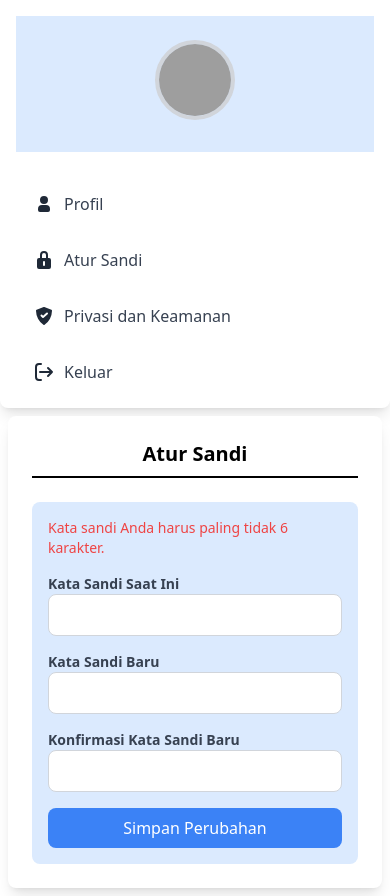
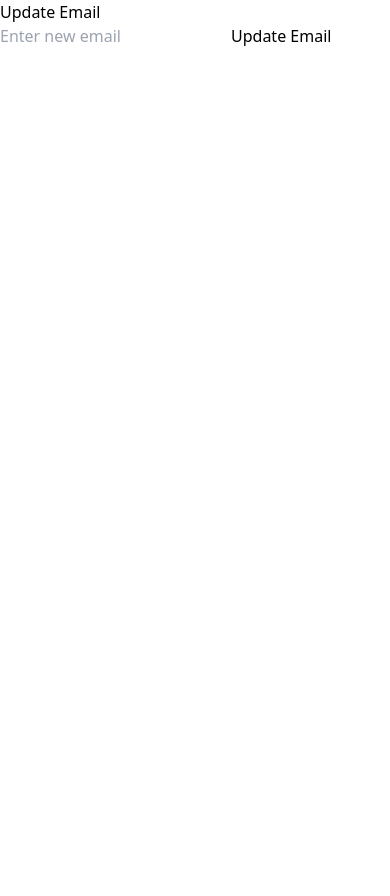
Before and after one commit to Atria23/lookasee, a React (Vite) app: page /coba in a window 390 px wide. After the commit the page ends 844 px from the top, so only its background shows below. Built offline with nearby package versions, Linux system fonts and the light colour scheme; grey boxes are pictures that could not be loaded.

Commit message:
repair profil & edit password

```diff
--- a/src/Components/common/NavUser.jsx
+++ b/src/Components/common/NavUser.jsx
@@ -20,6 +20,8 @@ const Nav = () => {
     });
 
     useEffect(() => {
+        console.log("User ID:", user?.id); // Debug: Check user ID
+
         const fetchUserData = async () => {
             if (user && user.id) {
                 try {
--- a/src/Components/profile/Profile.jsx
+++ b/src/Components/profile/Profile.jsx
@@ -473,8 +473,9 @@ export default function Profile() {
     setIsEditing(false);
   };
 
+
+
   const handleSubmitEdit = async (updatedUserData) => {
-    // Implement your update logic here
     try {
       const { data: { session } } = await supabase.auth.getSession();
       const user = session?.user;
@@ -491,19 +492,32 @@ export default function Profile() {
             profile_picture: profilePicture
           };
 
-          const { error } = await supabase
+          // Update user profile in 'users' table
+          const { error: usersError } = await supabase
             .from('users')
-            .upsert({ id: user.id, ...updatedUser }) && await supabase.auth.updateUser({
-              email: email,
-            })
+            .upsert({ id: user.id, ...updatedUser });
 
-          if (error) {
-            console.error('Error updating profile:', error.message);
-            alert('Error updating profile');
-          } else {
+          if (usersError) {
+            console.error('Error updating profile in users table:', usersError.message);
+            alert('Error updating profile in users table');
+            return;
+          }
+
+          // Update email in 'auth' table using SQL function
+          const { error: sqlError } = await supabase.rpc('update_user_email', {
+            user_id: user.id,
+            new_email: email
+          });
+
+          if (sqlError) {
+            console.error('Error updating email in auth table:', sqlError.message);
+            alert('Error updating email in auth table');
+            return;
+          }
+
+          // Successfully updated both tables
           setUserData(updatedUserData);
           setIsEditing(false);
-          }
         } else {
           alert('Please fill all fields correctly!');
         }
@@ -515,6 +529,9 @@ export default function Profile() {
       alert('Error fetching user session');
     }
   };
+
+
+
 
   let profilePicture;
 
@@ -647,7 +664,6 @@ function EditProfileForm({ userData, onCancel, onSubmit }) {
   };
 
   return (
-    <div className="overflow-hidden shadow-lg rounded-lg">
     <div className="w-full bg-white rounded-lg shadow-lg p-6 sm:p-8">
       <h1 className="text-xl sm:text-2xl font-semibold mb-2 text-center md:text-left">
         Edit Profil
@@ -790,16 +806,16 @@ function EditProfileForm({ userData, onCancel, onSubmit }) {
           </div>
 
           {/* Buttons */}
-            <div className="flex justify-start space-x-4">
+          <div className="flex flex-row mx-auto">
             <button
-                className="bg-blue-500 text-white py-2 px-6 rounded-lg hover:bg-blue-600"
+              className="bg-blue-500 mx-auto text-white py-2 px-10 rounded-lg hover:bg-blue-600"
               onClick={handleSubmit}
               disabled={!emailValid || !phoneNumberValid}
             >
               Simpan
             </button>
             <button
-                className="bg-gray-300 text-black py-2 px-6 rounded-lg hover:bg-gray-400"
+              className="bg-gray-300 mx-auto text-black py-2 px-10 rounded-lg hover:bg-gray-400"
               onClick={onCancel}
             >
               Batal
@@ -808,7 +824,6 @@ function EditProfileForm({ userData, onCancel, onSubmit }) {
         </div>
       </div>
     </div>
-    </div>
   );
 
 }
--- a/src/Components/profile/ProfileNav.jsx
+++ b/src/Components/profile/ProfileNav.jsx
@@ -169,8 +169,6 @@
 
 
 
-
-
 import React, { useState, useEffect } from 'react';
 import { NavLink } from 'react-router-dom'; // Import NavLink
 import { useAuth } from "../common/AuthProvider";
@@ -189,8 +187,12 @@ export default function ProfileNav({ onLogout }) {
   });
 
   useEffect(() => {
+    console.log("User object:", user); // Log user object to ensure it's valid
+  }, [user]);
+
+  useEffect(() => {
     const fetchUserData = async () => {
-      if (user && user.id) {
+      if (user && user.id) { // Ensure user and user.id are available
         try {
           const { data, error, count } = await supabase
             .from('users')
--- a/src/Pages/coba.jsx
+++ b/src/Pages/coba.jsx
@@ -1,146 +1,63 @@
-import React, { useState, useEffect } from 'react';
-import { supabase } from '../client';
-import ProfileNav from '../Components/profile/ProfileNav';
+import React, { useState } from 'react';
+import { supabase } from '../client'; // Pastikan path ini benar
 
-const ResetPasswordPage = () => {
-  const [currentPassword, setCurrentPassword] = useState('');
-  const [newPassword, setNewPassword] = useState('');
-  const [confirmPassword, setConfirmPassword] = useState('');
+const UpdateEmail = () => {
+  const [email, setEmail] = useState('');
   const [error, setError] = useState(null);
-  const [success, setSuccess] = useState(false);
-  const [user, setUser] = useState(null);
+  const [success, setSuccess] = useState(null);
 
-  useEffect(() => {
-    const getUserData = async () => {
-      const { data, error } = await supabase.auth.getSession();
+  const handleUpdateEmail = async () => {
+    const { data: session, error: sessionError } = await supabase.auth.getSession();
 
-      if (error) {
-        setError('Tidak dapat mendapatkan sesi pengguna: ' + error.message);
-      } else {
-        setUser(data.session.user);
-      }
-    };
-
-    getUserData();
-  }, []);
-
-  const handlePasswordReset = async () => {
-    setError(null);
-    setSuccess(false);
-
-    if (newPassword !== confirmPassword) {
-      setError('Kata sandi baru tidak cocok.');
+    if (sessionError) {
+      setError('Error fetching session');
       return;
     }
 
+    const user = session?.session?.user;
     if (!user) {
-      setError('Pengguna tidak terdeteksi.');
+      setError('User not logged in');
       return;
     }
 
     try {
-      const { error: signInError } = await supabase.auth.signInWithPassword({
-        email: user.email,
-        password: currentPassword,
+      const response = await fetch('/api/updateEmail', {
+        method: 'POST',
+        headers: {
+          'Content-Type': 'application/json',
+        },
+        body: JSON.stringify({
+          userId: user.id,
+          newEmail: email,
+        }),
       });
 
-      if (signInError) {
-        setError('Kata sandi saat ini salah.');
-        return;
-      }
+      const result = await response.json();
 
-      const { error: updateError } = await supabase.auth.updateUser({
-        password: newPassword,
-      });
-
-      if (updateError) {
-        setError('Gagal memperbarui kata sandi: ' + updateError.message);
+      if (response.ok) {
+        setSuccess('Email updated successfully');
       } else {
-        setSuccess(true);
+        setError(`Error updating email: ${result.error}`);
       }
     } catch (error) {
-      setError('Kesalahan tidak terduga: ' + error.message);
+      setError(`Error updating email: ${error.message}`);
     }
   };
 
   return (
-    <div className="flex flex-col md:flex-row h-full overflow-hidden">
-      <ProfileNav />
-      <div className="flex-1 p-2">
-        <div className="w-full bg-white rounded-lg shadow-lg p-6 sm:p-8">
-          <h1 className="text-xl sm:text-2xl font-semibold mb-2 text-center md:text-left">
-            Atur Sandi
-          </h1>
-          <div className="border border-black mb-6"></div>
-          <div className="bg-blue-100 p-4 sm:p-6 rounded-lg">
-            <p className="mb-4 text-red-500 text-sm sm:text-base">
-              Kata sandi Anda harus paling tidak 6 karakter.
-            </p>
-
-            {/* Input Kata Sandi Saat Ini */}
-            <div className="mb-4">
-              <label
-                htmlFor="currentPassword"
-                className="block text-gray-700 font-bold text-sm sm:text-base"
-              >
-                Kata Sandi Saat Ini
-              </label>
-              <input
-                type="password"
-                id="currentPassword"
-                value={currentPassword}
-                onChange={(e) => setCurrentPassword(e.target.value)}
-                className="w-full p-2 border border-gray-300 rounded-lg"
-              />
-            </div>
-
-            {/* Input Kata Sandi Baru */}
-            <div className="mb-4">
-              <label
-                htmlFor="newPassword"
-                className="block text-gray-700 font-bold text-sm sm:text-base"
-              >
-                Kata Sandi Baru
-              </label>
-              <input
-                type="password"
-                id="newPassword"
-                value={newPassword}
-                onChange={(e) => setNewPassword(e.target.value)}
-                className="w-full p-2 border border-gray-300 rounded-lg"
-              />
-            </div>
-
-            {/* Input Konfirmasi Kata Sandi */}
-            <div className="mb-4">
-              <label
-                htmlFor="confirmPassword"
-                className="block text-gray-700 font-bold text-sm sm:text-base"
-              >
-                Konfirmasi Kata Sandi Baru
-              </label>
-              <input
-                type="password"
-                id="confirmPassword"
-                value={confirmPassword}
-                onChange={(e) => setConfirmPassword(e.target.value)}
-                className="w-full p-2 border border-gray-300 rounded-lg"
-              />
-            </div>
-
-            <button
-              onClick={handlePasswordReset}
-              className="w-full p-2 bg-blue-500 text-white rounded-lg hover:bg-blue-600 transition duration-300"
-            >
-              Simpan Perubahan
-            </button>
-            {error && <p className="text-red-500 mt-4">{error}</p>}
-            {success && <p className="text-green-500 mt-4">Kata sandi berhasil diperbarui!</p>}
-          </div>
-        </div>
-      </div>
+    <div>
+      <h1>Update Email</h1>
+      <input
+        type="email"
+        value={email}
+        onChange={(e) => setEmail(e.target.value)}
+        placeholder="Enter new email"
+      />
+      <button onClick={handleUpdateEmail}>Update Email</button>
+      {error && <p style={{ color: 'red' }}>{error}</p>}
+      {success && <p style={{ color: 'green' }}>{success}</p>}
     </div>
   );
 };
 
-export default ResetPasswordPage;
+export default UpdateEmail;
```
Lines whose indentation alone changed are shown as unchanged.
